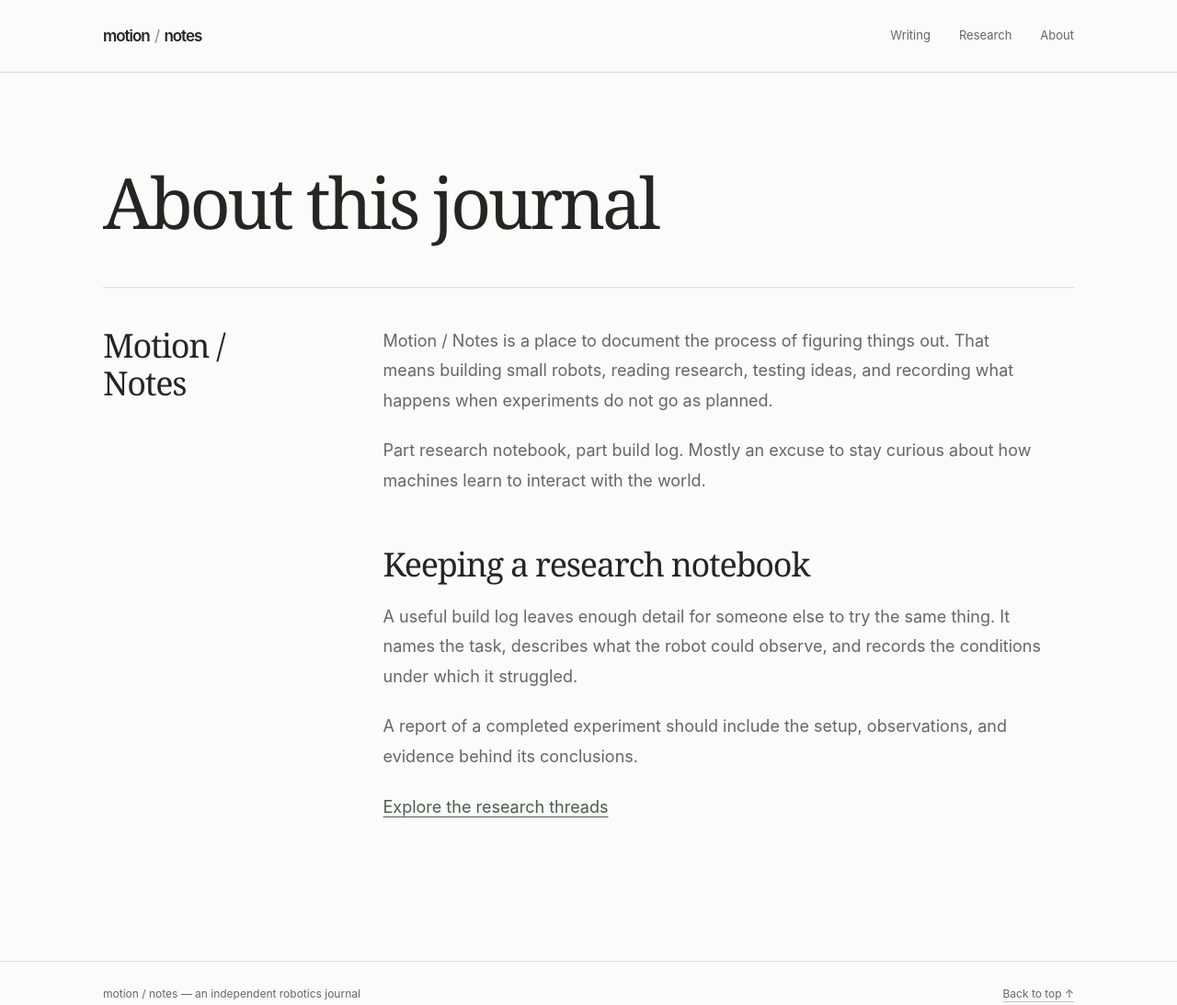
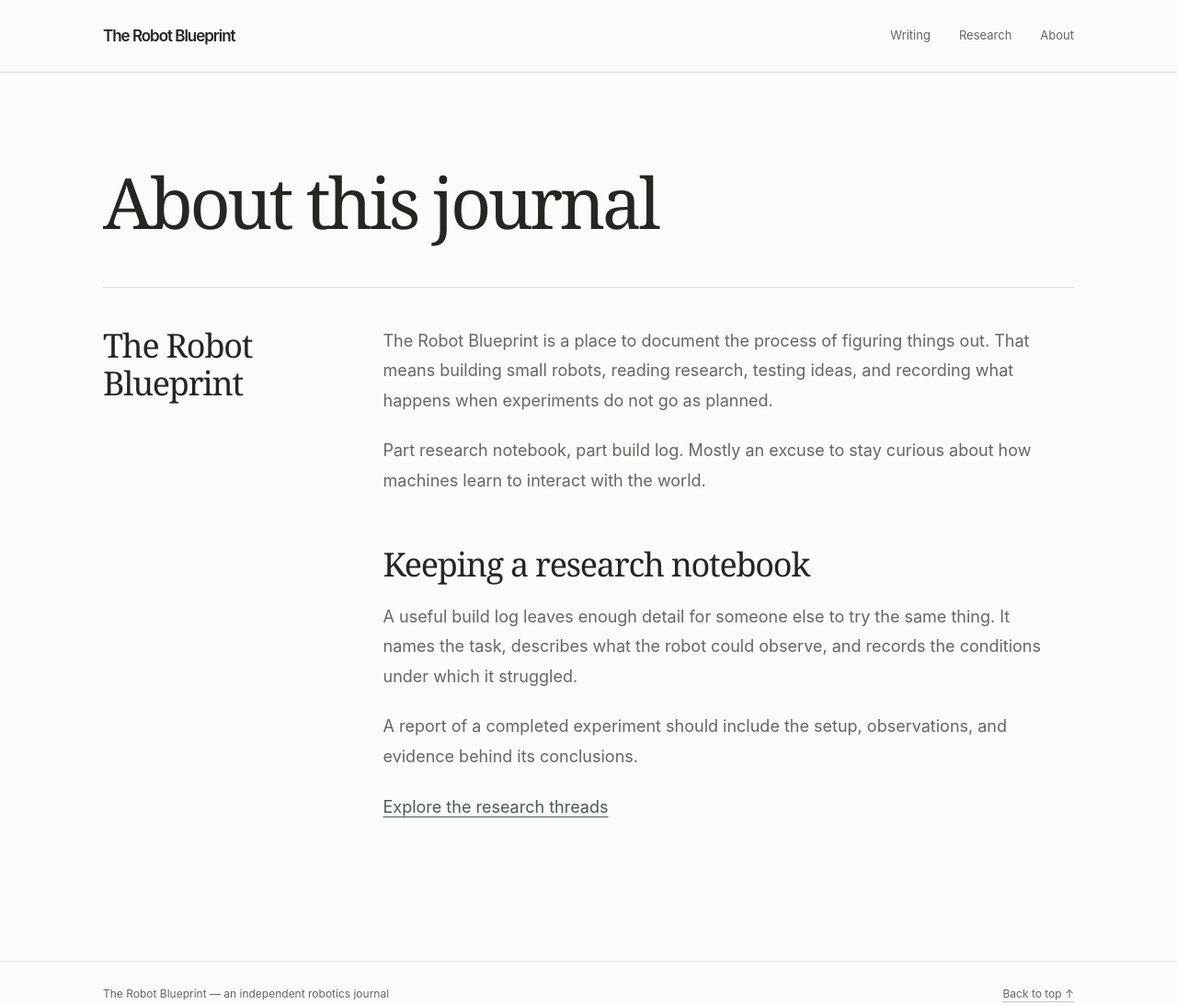
Before and after one commit to Wendxy/the-robot-blueprint, an Astro site: page /about in a window 1280 px wide. Shown: the whole page at 92% size. Built offline with nearby package versions, Linux system fonts and the light colour scheme; Astro itself is replaced by a stand-in of ours; a web font is replaced by a local one.

Commit message:
Rename the journal to The Robot Blueprint

```diff
--- a/package.json
+++ b/package.json
@@ -1,5 +1,5 @@
 {
-  "name": "motion-notes",
+  "name": "the-robot-blueprint",
   "version": "1.0.0",
   "private": true,
   "engines": {
--- a/src/components/JournalStatement.astro
+++ b/src/components/JournalStatement.astro
@@ -1,2 +1,5 @@
-<p>Motion / Notes is a place to document the process of figuring things out. That means building small robots, reading research, testing ideas, and recording what happens when experiments do not go as planned.</p>
+---
+import { siteName } from "../lib/site";
+---
+<p>{siteName} is a place to document the process of figuring things out. That means building small robots, reading research, testing ideas, and recording what happens when experiments do not go as planned.</p>
 <p>Part research notebook, part build log. Mostly an excuse to stay curious about how machines learn to interact with the world.</p>
--- a/src/layouts/Base.astro
+++ b/src/layouts/Base.astro
@@ -1,4 +1,5 @@
 ---
+import { siteName } from "../lib/site";
 import "../styles/global.css";
 import { href } from "../lib/posts";
 
@@ -12,7 +13,7 @@ const {
   title, description = "An independent journal on robot learning, small machines, and intelligence in the physical world.",
   article = false, noindex = false,
 } = Astro.props;
-const displayTitle = title ? `${title} — Motion / Notes` : "Motion / Notes — An independent robotics journal";
+const displayTitle = title ? `${title} — ${siteName}` : `${siteName} — An independent robotics journal`;
 const canonical = Astro.site && !noindex ? new URL(Astro.url.pathname, Astro.site) : undefined;
 const pages = [["Writing", "writing/"], ["Research", "research/"], ["About", "about/"]];
 ---
@@ -29,16 +30,16 @@ const pages = [["Writing", "writing/"], ["Research", "research/"], ["About", "ab
     <meta property="og:title" content={displayTitle} />
     <meta property="og:description" content={description} />
     <meta property="og:type" content={article ? "article" : "website"} />
-    <meta property="og:site_name" content="Motion / Notes" />
+    <meta property="og:site_name" content={siteName} />
     {canonical && <meta property="og:url" content={canonical} />}
-    <link rel="alternate" type="application/rss+xml" title="Motion / Notes" href={href("rss.xml")} />
+    <link rel="alternate" type="application/rss+xml" title={siteName} href={href("rss.xml")} />
     <link rel="icon" href={href("favicon.svg")} type="image/svg+xml" />
   </head>
   <body>
     <a class="skip-link" href="#content">Skip to content</a>
     <header class="site-header">
       <div class="shell header-inner">
-        <a class="wordmark" href={href()} aria-label="Motion / Notes home">motion <span>/</span> notes</a>
+        <a class="wordmark" href={href()} aria-label={`${siteName} home`}>{siteName}</a>
         <nav class="nav" aria-label="Primary">
           {pages.map(([label, path]) => <a href={href(path)} aria-current={Astro.url.pathname === href(path) ? "page" : undefined}>{label}</a>)}
         </nav>
@@ -47,7 +48,7 @@ const pages = [["Writing", "writing/"], ["Research", "research/"], ["About", "ab
     <main id="content" tabindex="-1"><slot /></main>
     <footer>
       <div class="shell footer-inner">
-        <span>motion / notes — an independent robotics journal</span>
+        <span>{siteName} — an independent robotics journal</span>
         <a href="#top">Back to top <span aria-hidden="true">↑</span></a>
       </div>
     </footer>
--- /dev/null
+++ b/src/lib/site.ts
@@ -0,0 +1 @@
+export const siteName = "The Robot Blueprint";
--- a/src/pages/about.astro
+++ b/src/pages/about.astro
@@ -1,4 +1,5 @@
 ---
+import { siteName } from "../lib/site";
 import Base from "../layouts/Base.astro";
 import JournalStatement from "../components/JournalStatement.astro";
 import { href } from "../lib/posts";
@@ -7,7 +8,7 @@ import { href } from "../lib/posts";
   <div class="shell page">
     <header class="page-head"><h1>About this journal</h1></header>
     <div class="about-grid ruled about-body">
-      <h2>Motion / Notes</h2>
+      <h2>{siteName}</h2>
       <div class="prose"><JournalStatement />
         <h2>Keeping a research notebook</h2>
         <p>A useful build log leaves enough detail for someone else to try the same thing. It names the task, describes what the robot could observe, and records the conditions under which it struggled.</p>
--- a/src/pages/rss.xml.ts
+++ b/src/pages/rss.xml.ts
@@ -1,3 +1,4 @@
+import { siteName } from "../lib/site";
 import type { APIRoute } from "astro";
 import { getNotes, href, noteHref } from "../lib/posts";
 import { escapeXml } from "../lib/xml";
@@ -17,7 +18,7 @@ export const GET: APIRoute = async ({ site, url }) => {
   });
   return new Response(
     `<?xml version="1.0" encoding="UTF-8"?>
-    <rss version="2.0"><channel><title>Motion / Notes</title>
+    <rss version="2.0"><channel><title>${escapeXml(siteName)}</title>
     <link>${absolute(href())}</link><description>An independent robotics journal.</description>
     <language>en-au</language>${items.join("\n")}</channel></rss>`,
     { headers: { "Content-Type": "application/rss+xml; charset=utf-8" } },
--- a/src/styles/global.css
+++ b/src/styles/global.css
@@ -117,11 +117,6 @@ button:hover {
   font-weight: 600;
   letter-spacing: -0.06em;
   white-space: nowrap;
-}
-.wordmark span {
-  color: var(--secondary);
-  font-weight: 400;
-  padding-inline: 2px;
 }
 .nav {
   display: flex;
@@ -424,6 +419,8 @@ footer {
     width: min(calc(100% - 36px), var(--max));
   }
   .header-inner {
+    flex-wrap: wrap;
+    gap: 4px 12px;
     min-height: 68px;
   }
   .wordmark {
@@ -550,9 +547,6 @@ footer {
 }
 .about-grid.ruled {
   padding-top: 42px;
-}
-.wordmark span {
-  color: var(--quiet);
 }
 .nav a[aria-current] {
   text-decoration: underline;
```
Also changed, not shown: README.md, 1 other file.
